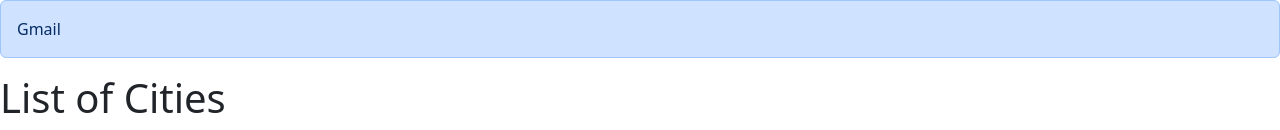
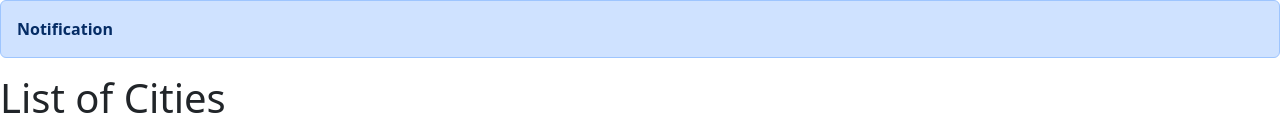
Before and after one commit to dev5212512/first-react-app, a React (Vite) app: page / in a window 1280 px wide. Shown: the top 130 px of the page. Built offline with nearby package versions, Linux system fonts and the light colour scheme.

Commit message:
Passing html to alert component

```diff
--- a/src/App.tsx
+++ b/src/App.tsx
@@ -10,7 +10,9 @@
 
   return (
     <div>
-      <Alert text="Gmail"/>
+      <Alert>
+        <b>Notification</b>
+      </Alert>
       <ListGroup
         items={cities}
         heading="List of Cities"
--- a/src/components/Alert.tsx
+++ b/src/components/Alert.tsx
@@ -1,9 +1,11 @@
+import { ReactNode } from "react";
+
 interface Props {
-  text: String;
+  children: ReactNode;
 }
 
-const Alert = ({ text }: Props) => {
-  return <div className="alert alert-primary">{text}</div>;
+const Alert = ({ children }: Props) => {
+  return <div className="alert alert-primary">{children}</div>;
 };
 
 export default Alert;
```
